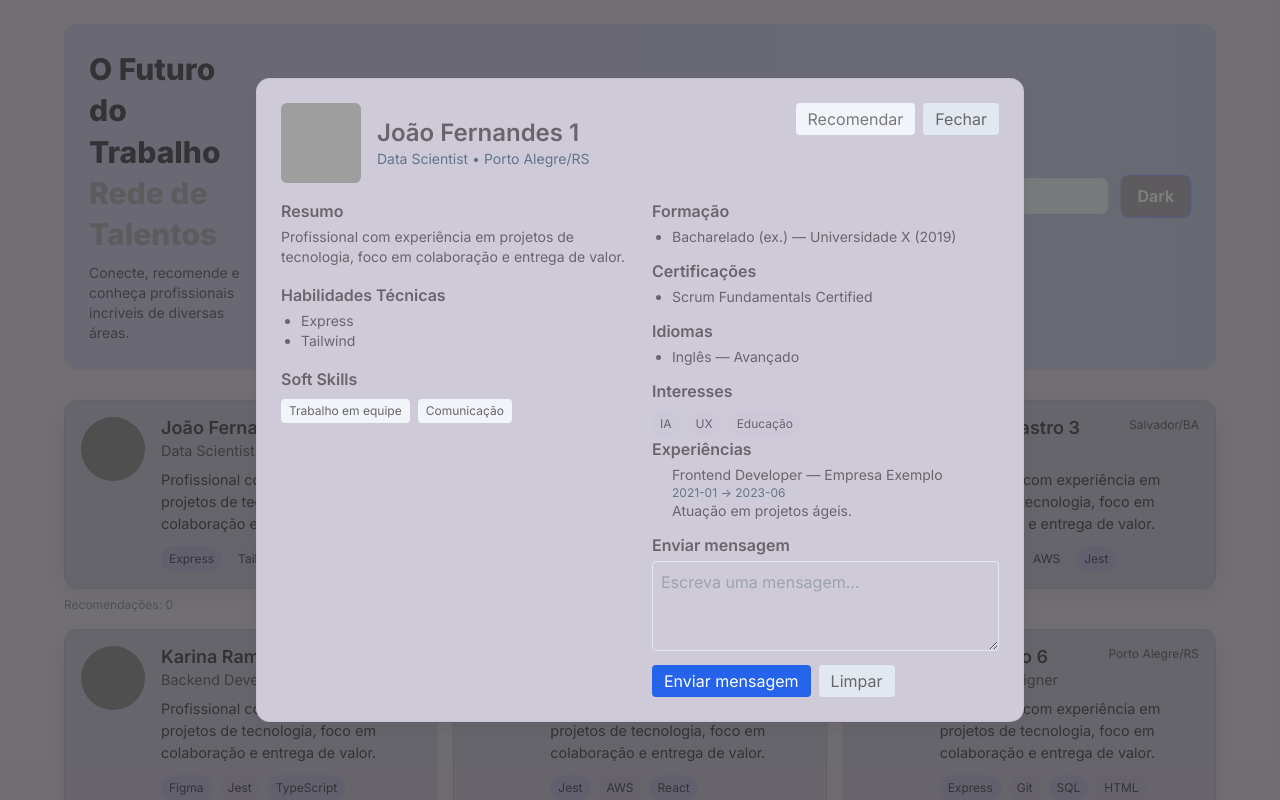
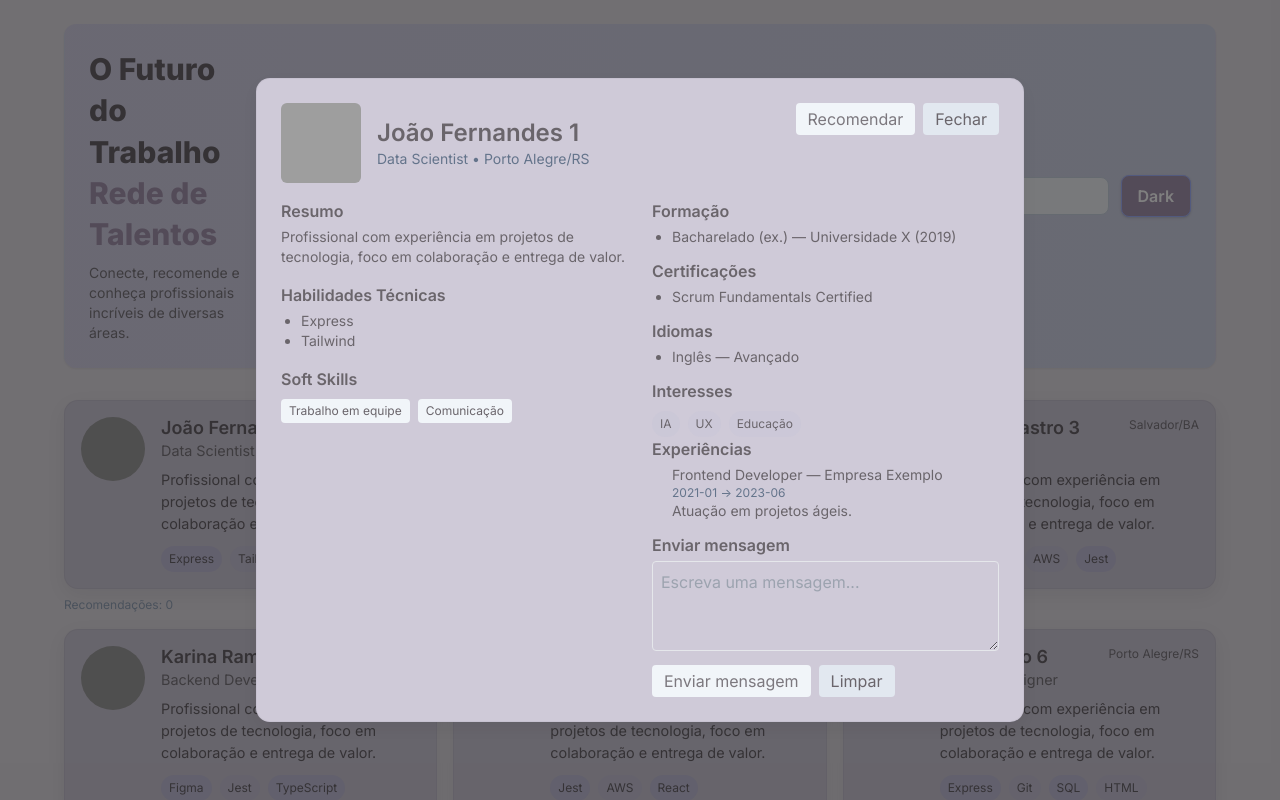
Before and after one commit to marciellejanguas/gs-webdev-2sem, a React (Vite) app: page / in a window 1280 px wide. Both pictures are taken after a click on the button 250 px from the left and 494 px from the top of the page. Shown: the top 800 px of the page. Built offline with nearby package versions, Linux system fonts and the light colour scheme; grey boxes are pictures that could not be loaded.

Commit message:
ajustes cores

```diff
--- a/src/components/ProfileModal.jsx
+++ b/src/components/ProfileModal.jsx
@@ -136,7 +136,7 @@ export default function ProfileModal({ profile, onClose, onRecommend }) {
                   alert("Mensagem enviada (simulada): " + msg);
                   setMsg("");
                 }}
-                className="px-3 py-1 rounded bg-blue-600 text-white"
+                className="px-3 py-1 rounded bg-slate-100 muted"
               >
                 Enviar mensagem
               </button>
--- a/src/index.css
+++ b/src/index.css
@@ -7,7 +7,7 @@
   --card: #cfcad8;
   --muted: #0d2350;
   --text: #6a656b;
-  --accent: #bab7bc;
+  --accent: #a797b1;
   --glass: rgba(255, 255, 255, 0.6);
 }
 
@@ -58,7 +58,7 @@ body {
 }
 
 .btn-accent {
-  background: linear-gradient(90deg, #cec0d5, #4f46e5);
+  background: linear-gradient(90deg, #cec0d5, #5f5d8b);
   color: white;
   padding: 8px 12px;
   border-radius: 10px;
@@ -71,7 +71,7 @@ body {
 }
 
 .modal-backdrop {
-  background: linear-gradient(180deg,rgba(8, 40, 183, 0.45),rgba(2, 6, 23, 0.6));
+  background: linear-gradient(180deg,rgba(37, 41, 60, 0.45),rgba(2, 6, 23, 0.6));
   max-height: 90vh;
   overflow: auto;
 }
```
